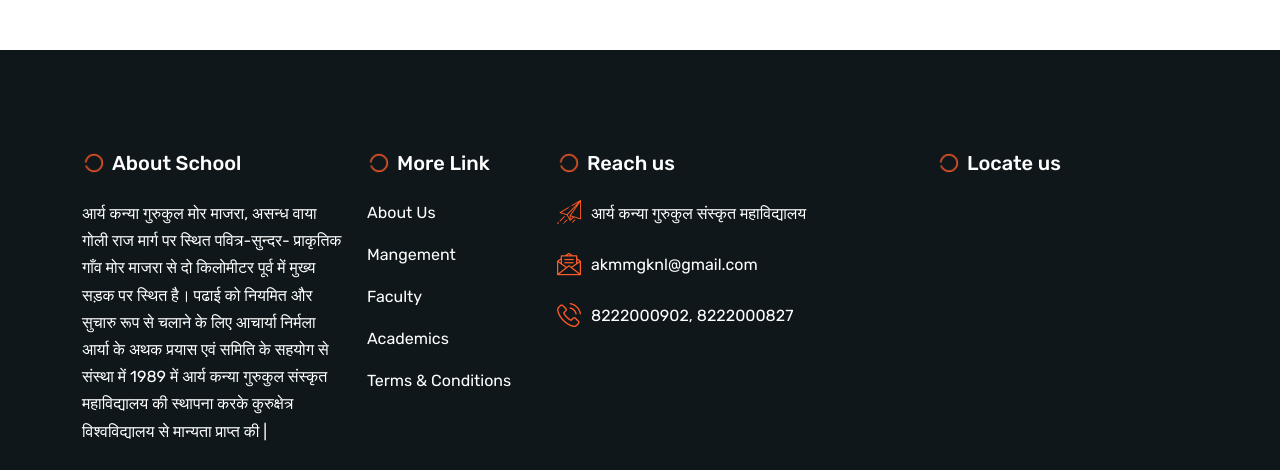
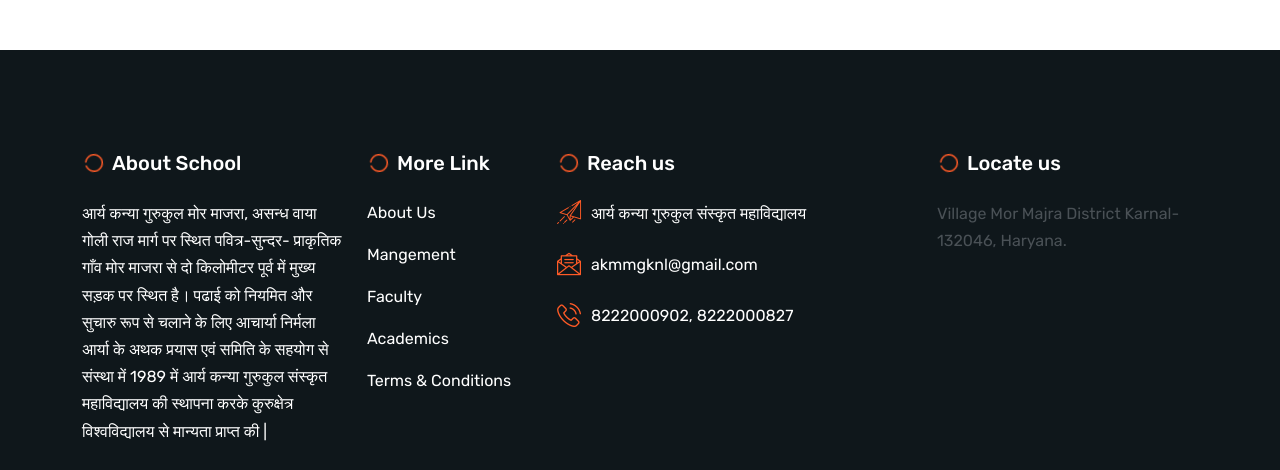
Before and after one commit to bhupindersinghsaggu/aryakanyagurukul.com, a PHP site: page /akgcos/index.php in a window 1280 px wide. Shown: the part 4450-4920 px from the top of the page. Run offline with PHP 8.4, Linux system fonts and the light colour scheme.

Commit message:
address added

```diff
--- a/akgce/b.ed.php
+++ b/akgce/b.ed.php
@@ -370,14 +370,14 @@ include('_web/header.php');
                     <h4 style="color: #ff7350; padding-top: 20px">
                         <a href="img/pdf/affiliation-2020-21-1.jpg"> View</a>
                     </h4>
-                    <h3>   Complianse Report</h3>
+                    <h3> Complianse Report</h3>
                     <h4 style="color: #ff7350; padding-top: 20px">
                         <a href="img/pdf/compliasb-re.jpg"> View</a>
                     </h4>
                     <br>
-                    <h3>   Student University Data  </h3>
+                    <h3> Student University Data </h3>
                     <h4 style="color: #ff7350; padding-top: 20px">
-                    <a href="img/pdf/student-data-2022-24.pdf"> Download Data 2022-24</a>
+                        <a href="img/pdf/student-data-2022-24.pdf"> Download Data 2022-24</a>
                         <br>
                         <br>
                         <a href="img/pdf/student-data-2021-23.pdf"> Download Data 2021-23</a>
--- a/akgcos/_web/footer.php
+++ b/akgcos/_web/footer.php
@@ -58,27 +58,8 @@
       </div>
       <div class="col-lg-3 col-md-6 mt-5 mt-lg-0">
         <h5 class="mb-4">Locate us</h5>
-        <!-- <div class="subscribe-form">
-                <form id="mc-form">
-                  <input
-                    type="email"
-                    value=""
-                    name="EMAIL"
-                    class="email form-control"
-                    id="mc-email"
-                    placeholder="Enter your email address"
-                    required=""
-                  />
-                  <div class="primary-btn mt-3">
-                    <input
-                      class="subscribe-btn"
-                      type="submit"
-                      name="subscribe"
-                      value="Subscribe Now"
-                    />
-                  </div>
-                </form>
-              </div> -->
+        <p>Village Mor Majra
+          District Karnal-132046, Haryana.</p>
       </div>
     </div>
   </div>
```
